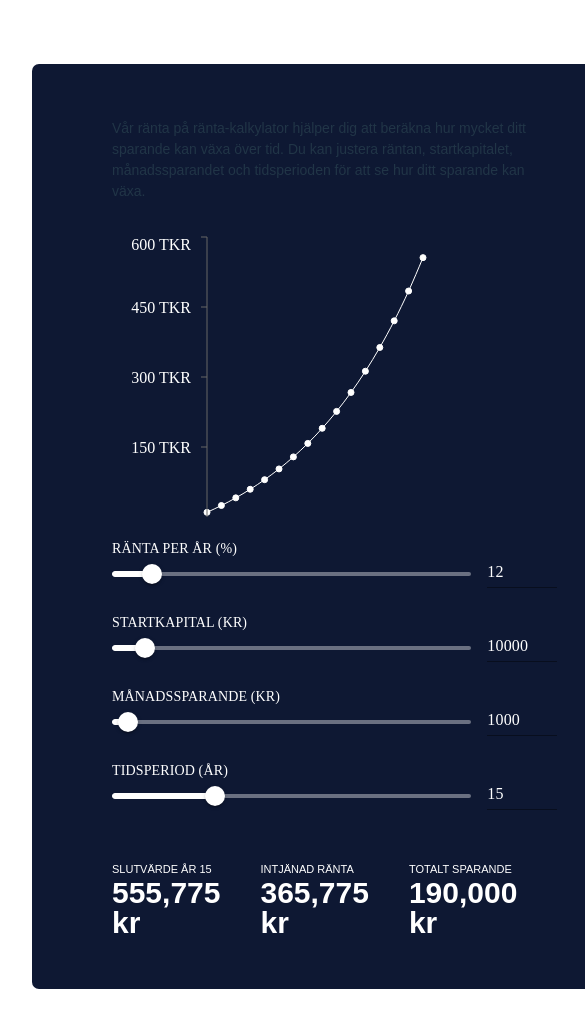
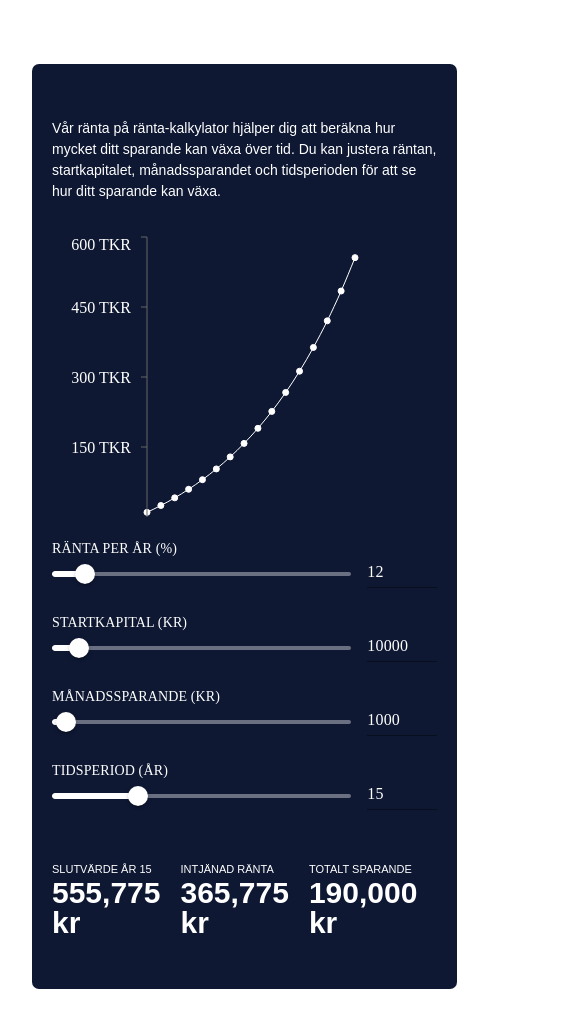
Before and after one commit to philipAson/RantaPaRanta, a React (Vite) app: page / in a window 390 px wide. Shown: the top 1021 px of the page, 585 px wide, since content can reach past the window. Built offline with nearby package versions, Linux system fonts and the light colour scheme; a web font is replaced by a local one.

Commit message:
mediaQuerry8

```diff
--- a/src/App.css
+++ b/src/App.css
@@ -27,6 +27,7 @@
 
 .calc-header {
   /* border: 1px solid #e0e0e0; */
+  color: #ffffff;
   grid-row: 1;
   grid-column: 1 / span 2;
   height: auto;
@@ -78,12 +79,14 @@
 @media only screen and (max-width: 800px) {
   .calc-body {
     grid-template-rows: auto auto auto auto;
+    padding-left: 40px;
+    padding-right: 40px;
   }
 
   .calc-graph {
     grid-row: 2;
     grid-column: 1 / span 2;
-    padding-right: 50px;
+    /* padding-right: 50px; */
   }
 
   .calc-input {
@@ -111,4 +114,20 @@
     line-height: 1;
     margin: 0;
   }
+  /* .result-container {
+    margin-right: 20px;
+  } */
 }
+
+@media only screen and (max-width: 400px) {
+
+  .calc-body {
+    grid-template-rows: auto auto auto auto;
+    padding-left: 20px;
+    padding-right: 20px;
+  }
+
+  .result-container {
+    margin-right: 20px;
+  }
+}
```
Also changed, not shown: 5 other files (tests, documents, lock files or other folders).
